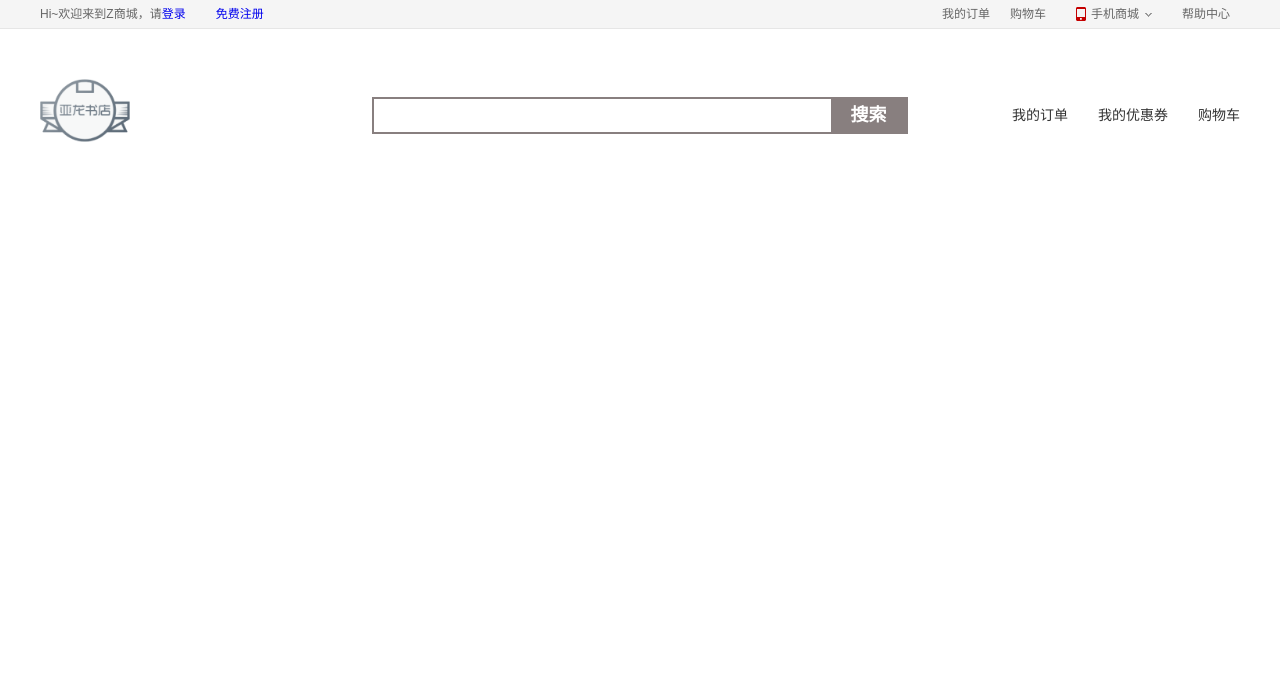
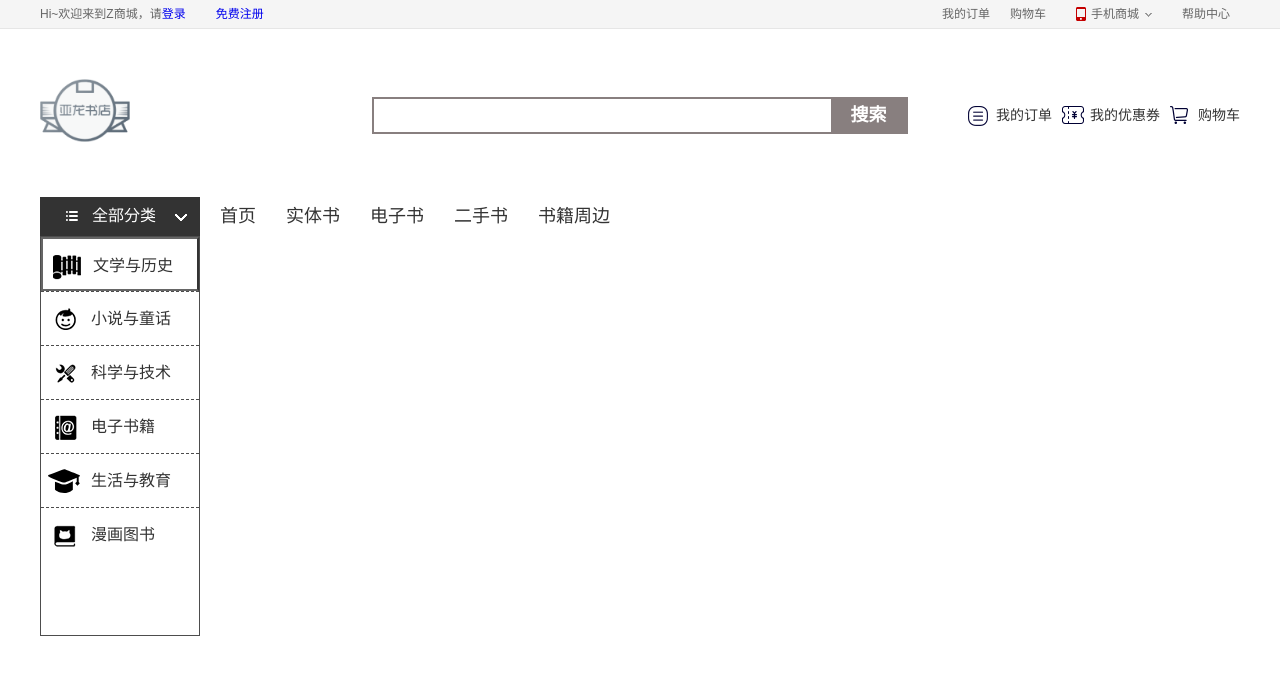
Before and after one commit to 953708519/book-mall, a PHP site: page / in a window 1280 px wide. Shown: the top 675 px of the page. Run offline with PHP 8.4, Linux system fonts and the light colour scheme.

Commit message:
nav选项卡8-22

```diff
--- a/css/style.css
+++ b/css/style.css
@@ -1,6 +1,10 @@
  .body,html{
   width: 100%;
   min-width: 1200px;
+ }
+ i{
+     display: inline-block;
+
  }
  .top_l{
      position: relative;
@@ -123,12 +127,15 @@
 .ownmenu{
     margin-top:18px;
 }
+.icon{
+    background: url(../images/iconall.png) no-repeat;
+}
 .ownmenu .order{
-   background: url(../images/iconall.png) no-repeat;
-    padding-top: 8px;
+
+   top: 8px;
     width: 20px;
-    height: 20px;
-    background-position: 0 -167px;
+    height: 22px;
+    background-position: 0 -166px;
 }
 .ownmenu>a{
     padding:0 0 0 28px;
@@ -138,4 +145,148 @@
     text-decoration: none;
     color: #333;
     margin-left: 2px;
+    position: relative;
+    margin-left:10px;
 }
+.ownmenu>a>i{
+    position: absolute;
+    left: 0;
+}
+.ownmenu .quan{
+    top: 9px;
+    width: 22px;
+    height: 19px;
+    background-position: 0 -190px;
+}
+.ownmenu .goods{
+    top: 9px;
+    width: 18px;
+    height: 18px;
+    background-position: 0 -211px;
+}
+.nav{
+    background-color: #fff;
+}
+.nav>ul>li{
+    float: left;
+    padding: 0 30px 0 0;
+    height: 39px;
+    font: 18px/39px "Microsoft YaHei";
+
+}
+.nav>ul>li>a:hover{
+    color: #CC9966;
+}
+.nav>ul>li>a{
+    color: #333;
+    text-decoration: none;
+}
+.nav>ul>li:nth-of-type(1){
+    margin-left: 20px;
+}
+.classify-box{
+    float: left;
+    width: 160px;
+    height: 39px;
+    background-color: #333;
+}
+.classify-top{
+    padding: 0 0 0 52px;
+    font: 16px/38px "Microsoft YaHei";
+    color: #fff;
+    cursor: pointer;
+    position: relative;
+}
+.menu{
+    position: absolute;
+    top: 14px;
+    left: 26px;
+    width: 12px;
+    height: 10px;
+    background-position: 0 -154px;
+}
+.x-j{
+    position: absolute;
+    top: 17px;
+    right: 12px;
+    background-position: -17px 0px;
+    width: 15px;
+    height: 8px;
+}
+.current{
+ color: #ec7814;
+}
+.classify-bottom{
+    position: absolute;
+    top: 39px;
+    left: 0;
+    width: 160px;
+    background-color: #fff;
+}
+.classify-li{
+    position: relative;
+    height: 400px;
+    overflow: hidden;
+    border: 1px solid #4d4d4d;
+}
+.classify-li>ul>li{
+    position: relative;
+    zoom: 1;
+    height: 54px;
+    border-top: 1px dashed #4d4d4d;
+    font: 16px/54px "Microsoft YaHei";
+    color: #333;
+    overflow: hidden;
+    padding: 0 0 0 50px;
+}
+.c-icon{
+    background: url(../images/iconall.png) no-repeat;
+    position: absolute;
+}
+.history{
+ background-position:-58px 0;
+	width: 28px;
+    height: 25px;
+    top:16px;
+    left: 10px;
+}
+.techo{
+    background-position:-59px -34px;
+	width: 21px;
+    height: 19px;
+    top:18px;
+    left: 14px;
+}
+.comics{
+    background-position:-59px -64px;
+	width: 22px;
+    height: 22px;
+    top:17px;
+    left: 13px;
+}
+.ebook{
+    background-position: -59px -94px;
+	width: 22px;
+    height: 25px;
+    top:15px;
+    left: 14px;
+}
+.fiction{
+    background-position: -59px -127px;
+	width: 21px;
+    height: 22px;
+    top:16px;
+    left: 14px;
+}
+.life{
+    background-position:  -54px -155px;
+	width: 32px;
+    height: 24px;
+    top:15px;
+    left: 7px;
+}
+.classify-li .select{
+  box-sizing: border-box;
+    border: 2px  solid #666;
+    border-right:2px solid;
+}
--- a/index.html
+++ b/index.html
@@ -43,11 +43,38 @@
             </form>
         </div>
         <div class="f_right ownmenu">
-            <a href="#">购物车</a>
-           <a href="#">我的优惠券</a>
-           <a href="#"><i class="order"></i>我的订单</a>
+            <a href="#"><i class="goods icon"></i>购物车</a>
+           <a href="#"><i class="quan icon"></i>我的优惠券</a>
+           <a href="#"><i class="order icon"></i>我的订单</a>
         </div>
     </div>
+</div>
+<div class="nav wrapper">
+    <div class="classify-box">
+    <div class="classify-top">
+            <i class="icon menu"></i> 全部分类 <i class="icon x-j"></i>
+    </div>
+    <div class="classify-bottom">
+        <div class="classify-li">
+            <ul>
+                <li class="select"><i class="c-icon history"></i> 文学与历史 <i class="icon y-j"></i></li>
+                <li><i class="c-icon fiction"></i>小说与童话</li>
+                <li><i class="c-icon techo"></i>科学与技术</li>
+                <li><i class="c-icon ebook"></i>电子书籍</li>
+                <li><i class="c-icon life"></i>生活与教育</li>
+                <li><i class="c-icon comics"></i>漫画图书</li>
+            </ul>
+        </div>
+        <div class="classify-dropdown"></div>
+    </div>
+    </div>
+    <ul class="clearfix">
+        <li><a href="index.html" class="current">首页</a></li>
+        <li><a href="#">实体书</a></li>
+        <li><a href="#">电子书</a></li>
+        <li><a href="#">二手书</a></li>
+        <li><a href="#">书籍周边</a></li>
+    </ul>
 </div>
 <script src="js/jquery-1.11.3.min.js"></script>
 <script src="js/index.js"></script>
```
Also changed, not shown: images/iconall.png.
